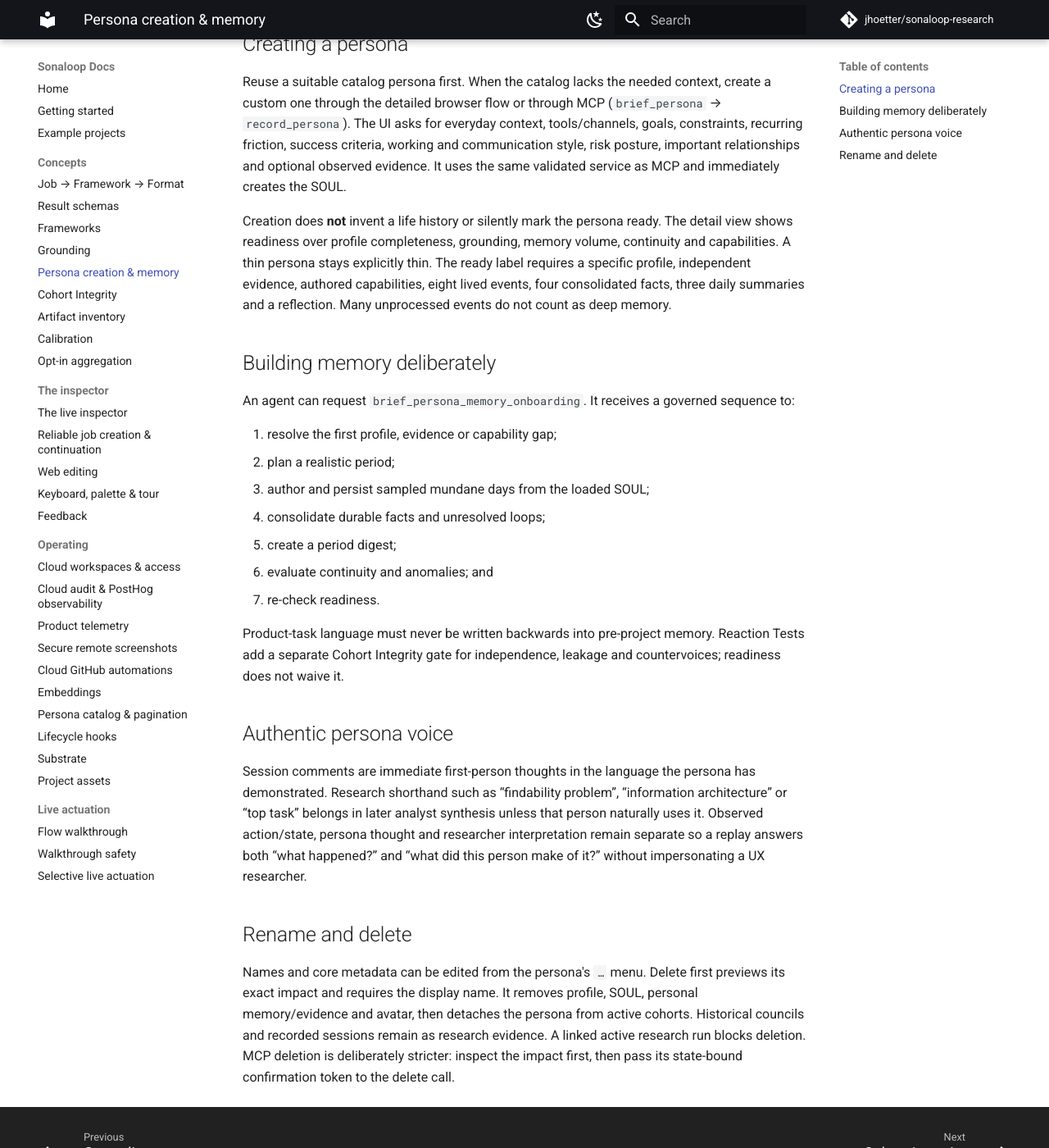
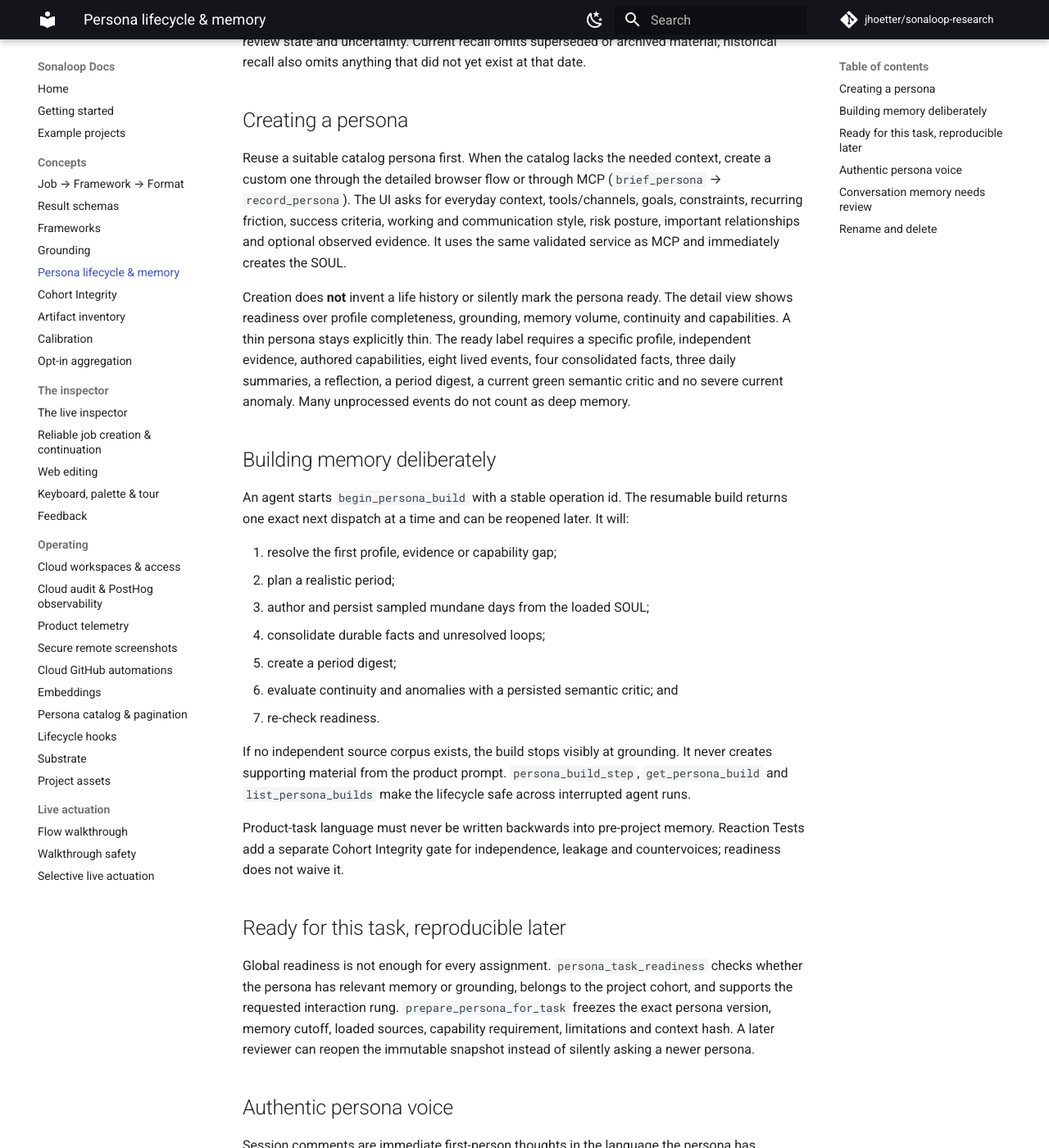
Before and after one commit to jhoetter/sonaloop-docs, an MkDocs documentation site: the page built from docs/persona-memory.md, in a window 1280 px wide and 1400 px high, scrolled down 369 px. Shown: the whole window at 82% size. Built offline with MkDocs 1.6.1 and Material for MkDocs 9.7.7, drawn with Linux system fonts in a browser that asks for light colours; comment, search, counter and statistics services are not loaded; some of the changed text lies outside the part shown.

Commit message:
Document the governed persona lifecycle

```diff
--- a/docs/llms.txt
+++ b/docs/llms.txt
@@ -13,7 +13,7 @@
 - [Result schemas](https://raw.githubusercontent.com/jhoetter/sonaloop-docs/main/docs/result-schemas.md): domain-neutral output contracts for Jobs and methodologies, evidence policy, live-required interruption seam
 - [Frameworks](https://raw.githubusercontent.com/jhoetter/sonaloop-docs/main/docs/frameworks.md): methodology frameworks a run can follow
 - [Grounding](https://raw.githubusercontent.com/jhoetter/sonaloop-docs/main/docs/grounding.md): evidence grounding and provenance
-- [Persona creation & memory](https://raw.githubusercontent.com/jhoetter/sonaloop-docs/main/docs/persona-memory.md): detailed UI/MCP creation, structural readiness, governed memory onboarding, authentic voice and impact-aware deletion
+- [Persona lifecycle & memory](https://raw.githubusercontent.com/jhoetter/sonaloop-docs/main/docs/persona-memory.md): governed resumable builds, source-aware temporal memory, task-context snapshots, authentic voice checks, reviewed chat continuity, safe edits and impact-aware deletion
 - [Cohort Integrity](https://raw.githubusercontent.com/jhoetter/sonaloop-docs/main/docs/cohort-integrity.md): server-owned Reaction Test gate for independent persona depth/provenance, framed-hypothesis leakage, countervoices, remediation and explicit report limitations, presented as compact progressive disclosure without removing audit evidence
 - [Artifact inventory](https://raw.githubusercontent.com/jhoetter/sonaloop-docs/main/docs/artifact-inventory.md): references vs assets vs flows vs sessions, linear persona reading flows, runnable and metadata-only remote prototype forms, and authenticated workspace-bound Cloud file delivery
 - [Calibration](https://raw.githubusercontent.com/jhoetter/sonaloop-docs/main/docs/calibration.md): prediction calibration and Brier scoring
--- a/docs/persona-memory.md
+++ b/docs/persona-memory.md
@@ -1,12 +1,16 @@
-# Persona creation & memory
+# Persona lifecycle & memory
 
 A detailed persona profile is useful, but it is not the same thing as lived memory. Sonaloop keeps
 three layers visible:
 
 1. **Profile and SOUL** — identity, context, goals, constraints, relationships and natural voice.
 2. **Grounding** — claims linked to independent real evidence.
-3. **Memory** — dated ordinary events, facts, unresolved loops, consolidation and period digests
-   that existed before the current product stimulus.
+3. **Memory** — dated synthetic everyday events, facts, unresolved loops, consolidation and period
+   digests that existed before the current product stimulus.
+
+Synthetic continuity is not real-user observation. Memory rows retain their source, references,
+review state and uncertainty. Current recall omits superseded or archived material; historical
+recall also omits anything that did not yet exist at that date.
 
 ## Creating a persona
 
@@ -19,23 +23,37 @@ evidence. It uses the same validated service as MCP and immediately creates the
 Creation does **not** invent a life history or silently mark the persona ready. The detail view shows
 readiness over profile completeness, grounding, memory volume, continuity and capabilities. A thin
 persona stays explicitly thin. The ready label requires a specific profile, independent evidence,
-authored capabilities, eight lived events, four consolidated facts, three daily summaries and a
-reflection. Many unprocessed events do not count as deep memory.
+authored capabilities, eight lived events, four consolidated facts, three daily summaries, a
+reflection, a period digest, a current green semantic critic and no severe current anomaly. Many
+unprocessed events do not count as deep memory.
 
 ## Building memory deliberately
 
-An agent can request `brief_persona_memory_onboarding`. It receives a governed sequence to:
+An agent starts `begin_persona_build` with a stable operation id. The resumable build returns one
+exact next dispatch at a time and can be reopened later. It will:
 
 1. resolve the first profile, evidence or capability gap;
 2. plan a realistic period;
 3. author and persist sampled mundane days from the loaded SOUL;
 4. consolidate durable facts and unresolved loops;
 5. create a period digest;
-6. evaluate continuity and anomalies; and
+6. evaluate continuity and anomalies with a persisted semantic critic; and
 7. re-check readiness.
+
+If no independent source corpus exists, the build stops visibly at grounding. It never creates
+supporting material from the product prompt. `persona_build_step`, `get_persona_build` and
+`list_persona_builds` make the lifecycle safe across interrupted agent runs.
 
 Product-task language must never be written backwards into pre-project memory. Reaction Tests add a
 separate Cohort Integrity gate for independence, leakage and countervoices; readiness does not waive it.
+
+## Ready for this task, reproducible later
+
+Global readiness is not enough for every assignment. `persona_task_readiness` checks whether the
+persona has relevant memory or grounding, belongs to the project cohort, and supports the requested
+interaction rung. `prepare_persona_for_task` freezes the exact persona version, memory cutoff,
+loaded sources, capability requirement, limitations and context hash. A later reviewer can reopen
+the immutable snapshot instead of silently asking a newer persona.
 
 ## Authentic persona voice
 
@@ -45,6 +63,22 @@ in later analyst synthesis unless that person naturally uses it. Observed action
 thought and researcher interpretation remain separate so a replay answers both “what happened?” and
 “what did this person make of it?” without impersonating a UX researcher.
 
+`validate_persona_output` prepares a semantic voice review against the exact persona context.
+`record_persona_voice_check` keeps the scores, issues and content hash rather than the raw candidate.
+UX jargon is a warning signal, not an automatic verdict: the semantic check still decides whether
+the wording is natural for this specific person.
+
+## Conversation memory needs review
+
+Persona chat never learns silently from its own generated replies. Selected turns can become a
+pending `record_memory_proposal`, but a reviewer must approve or reject it with a reason. Approved
+notes are available only as future chat continuity and are clearly marked as synthetic conversation,
+not evidence, lived experience, durable facts or identity change. This prevents self-reinforcing drift.
+
+Memory inspection is also side-effect free: `get_persona_memory` only renders. Writing a file is the
+separate, workspace-contained `export_persona_memory` operation. Old episodes are archived
+reversibly by pruning rather than silently destroyed.
+
 ## Rename and delete
 
 Names and core metadata can be edited from the persona's `…` menu. Delete first previews its exact
@@ -52,3 +86,6 @@ impact and requires the display name. It removes profile, SOUL, personal memory/
 then detaches the persona from active cohorts. Historical councils and recorded sessions remain as
 research evidence. A linked active research run blocks deletion. MCP deletion is deliberately
 stricter: inspect the impact first, then pass its state-bound confirmation token to the delete call.
+Agent edits can first call `preview_persona_update` and then apply against the returned persona
+version with a reason. Immutable ids and provenance cannot be patched; identity evolution needs
+resolving source references.
--- a/mkdocs.yml
+++ b/mkdocs.yml
@@ -35,7 +35,7 @@ nav:
       - Result schemas: result-schemas.md
       - Frameworks: frameworks.md
       - Grounding: grounding.md
-      - Persona creation & memory: persona-memory.md
+      - Persona lifecycle & memory: persona-memory.md
       - Cohort Integrity: cohort-integrity.md
       - Artifact inventory: artifact-inventory.md
       - Calibration: calibration.md
```
Also changed, not shown: docs/index.md (+1 -1 lines), docs/product-telemetry.md (+9 -0 lines).
